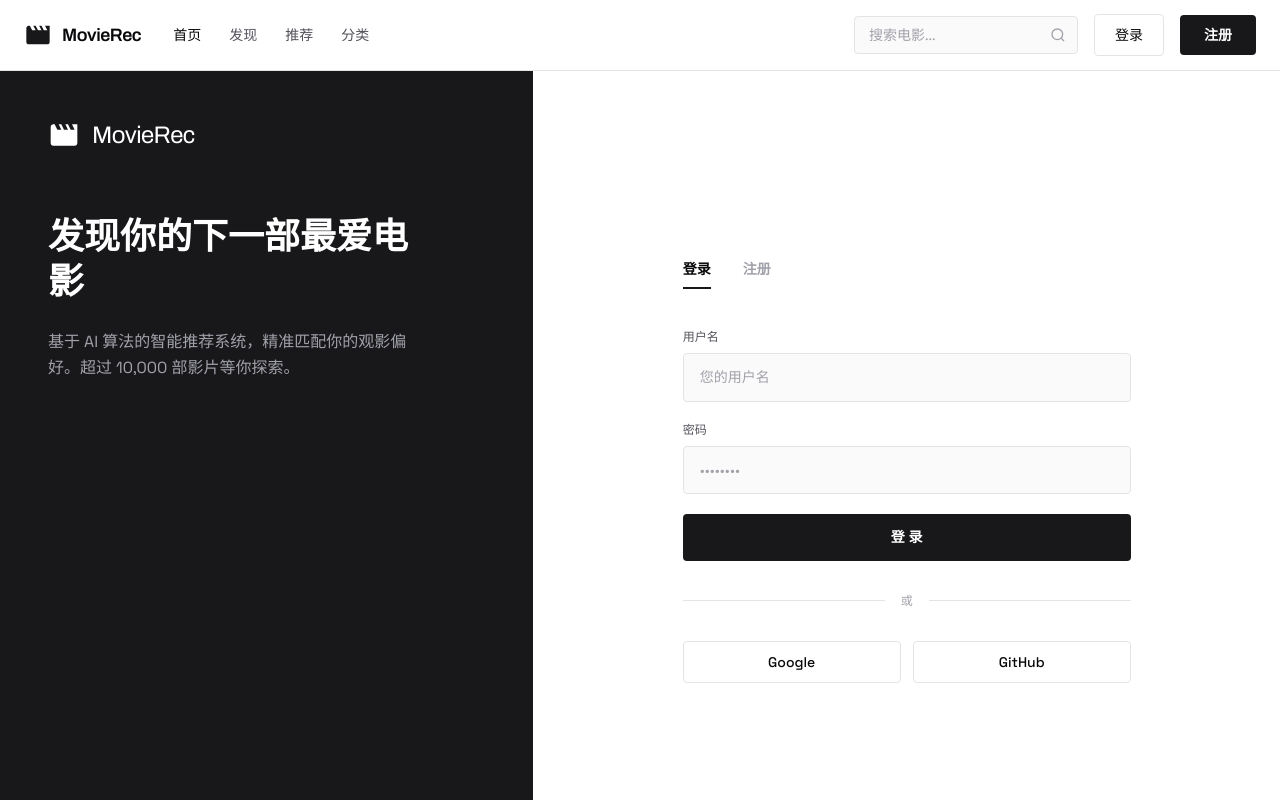
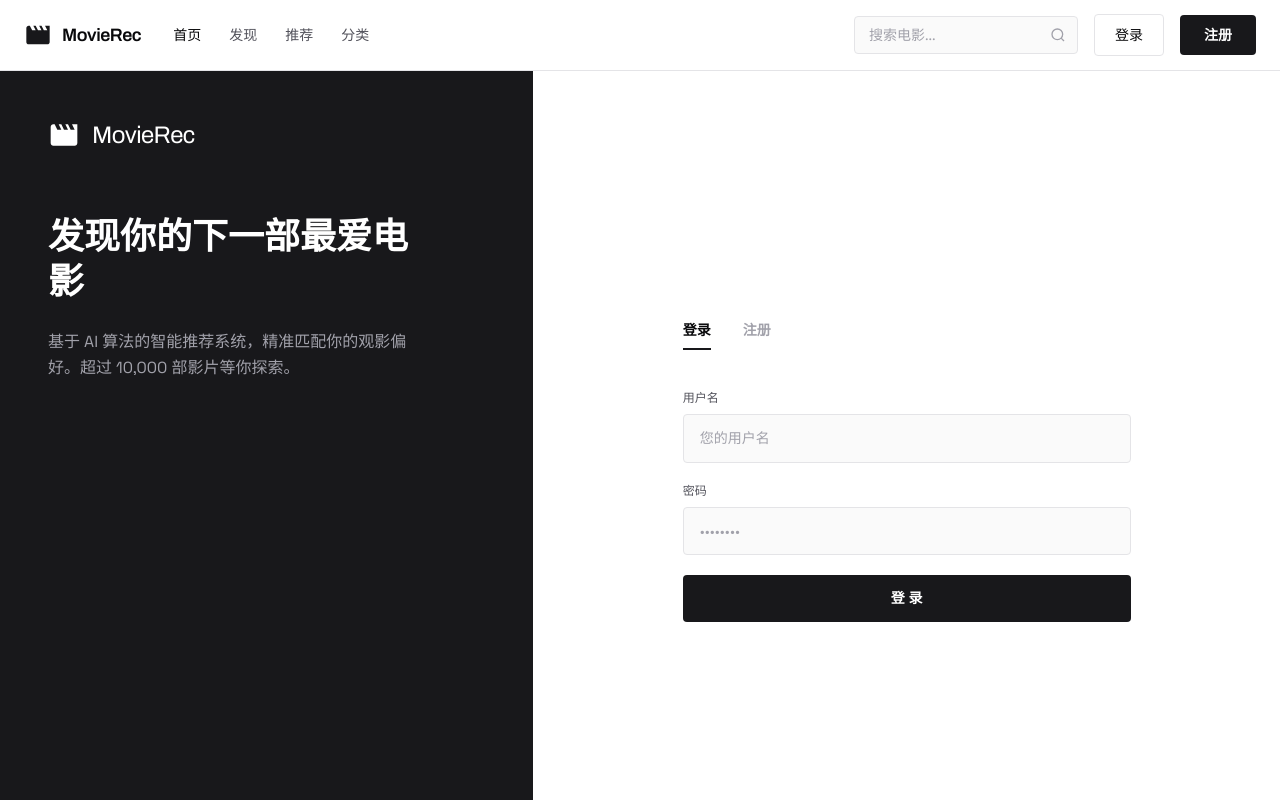
Before and after one commit to Nakiya233/MovieRec-Frontend, a Vue app: page /login in a window 1280 px wide. Shown: the top 800 px of the page. Built offline with nearby package versions, Linux system fonts and the light colour scheme.

Commit message:
fix: 注册表单添加邮箱字段，移除社交登录按钮

```diff
--- a/src/views/user/LoginPage.vue
+++ b/src/views/user/LoginPage.vue
@@ -18,6 +18,7 @@ const loginLoading = ref(false)
 
 // Register fields
 const regUsername = ref('')
+const regEmail = ref('')
 const regPassword = ref('')
 const regConfirmPassword = ref('')
 const regError = ref('')
@@ -42,10 +43,18 @@ async function handleLogin() {
   }
 }
 
+function validateEmail(email: string): string | true {
+  if (!email) return '请输入邮箱地址'
+  if (!/^[^\s@]+@[^\s@]+\.[^\s@]+$/.test(email)) return '邮箱格式不正确'
+  return true
+}
+
 async function handleRegister() {
   regError.value = ''
   const uErr = validateUsername(regUsername.value)
   if (uErr !== true) { regError.value = uErr; return }
+  const eErr = validateEmail(regEmail.value)
+  if (eErr !== true) { regError.value = eErr; return }
   const pErr = validatePassword(regPassword.value)
   if (pErr !== true) { regError.value = pErr; return }
   if (regPassword.value !== regConfirmPassword.value) {
@@ -160,6 +169,15 @@ async function handleRegister() {
             />
           </div>
           <div>
+            <label class="block text-xs font-medium text-[#52525B] mb-2">邮箱地址</label>
+            <input
+              v-model="regEmail"
+              type="email"
+              placeholder="your@email.com"
+              class="input-field"
+            />
+          </div>
+          <div>
             <label class="block text-xs font-medium text-[#52525B] mb-2">密码</label>
             <input
               v-model="regPassword"
@@ -183,18 +201,6 @@ async function handleRegister() {
           </button>
         </form>
 
-        <!-- Divider -->
-        <div class="flex items-center gap-4 my-8">
-          <div class="flex-1 h-px bg-[#E4E4E7]"></div>
-          <span class="text-xs text-[#A1A1AA]">或</span>
-          <div class="flex-1 h-px bg-[#E4E4E7]"></div>
-        </div>
-
-        <!-- Social Login -->
-        <div class="flex gap-3">
-          <button class="btn-outline flex-1 text-sm">Google</button>
-          <button class="btn-outline flex-1 text-sm">GitHub</button>
-        </div>
       </div>
     </div>
   </div>
```
